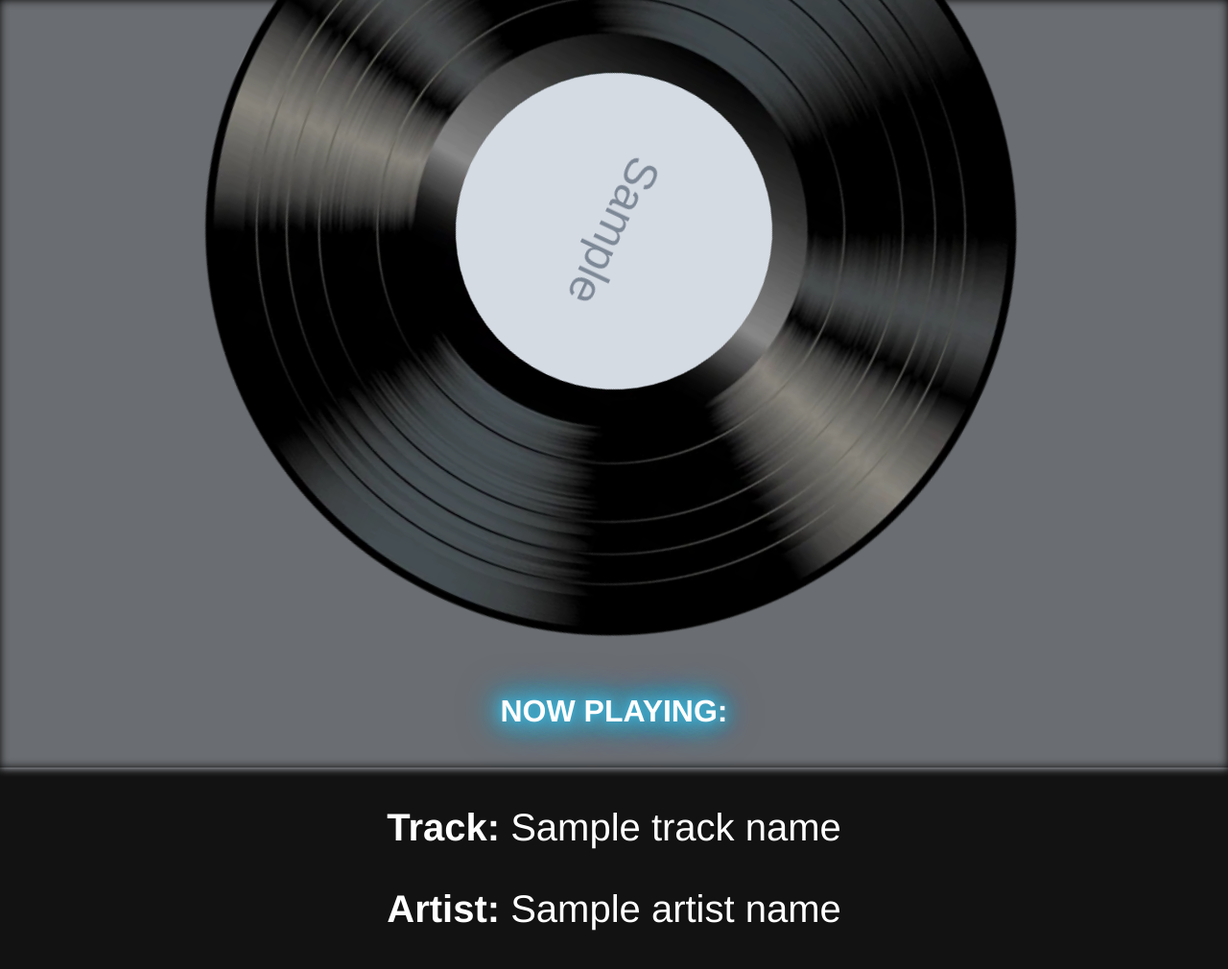
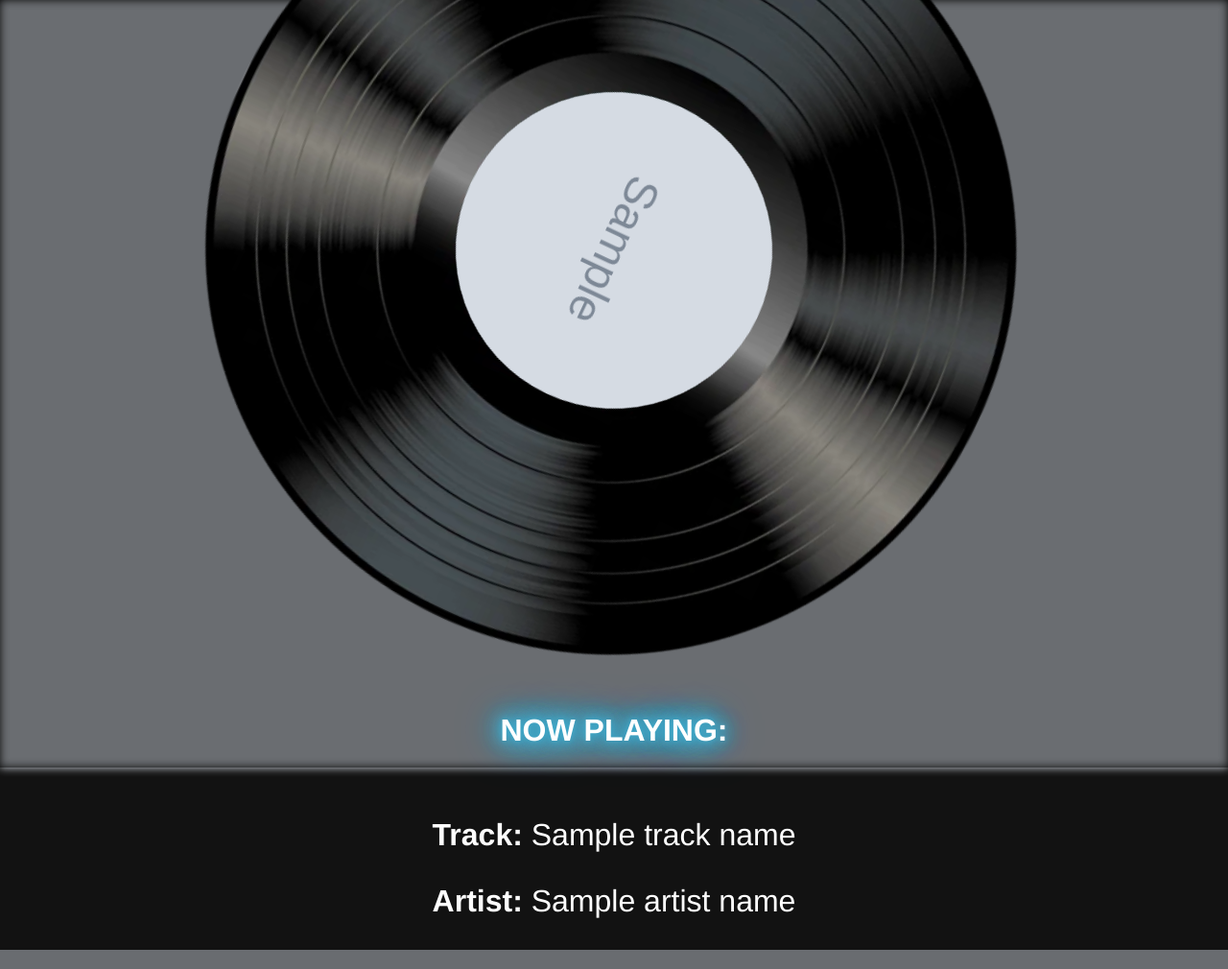
Before and after one commit to gurkenpeter/Spotiview, a Flask app: template templates/index.html in a window 1280 px wide. Shown: the whole page at 96% size. Run offline with Flask 3, Linux system fonts and the light colour scheme; the template is opened without the code that fills it: most values are stand-ins (such as "Sample title", 1, 10 or a date in 2020); grey boxes marked "Sample" are stand-in pictures; parts of the project's set-up code (start-up, migrations or seed data) failed here and were passed over.

Commit message:
Update index.html

```diff
--- a/templates/index.html
+++ b/templates/index.html
@@ -79,8 +79,8 @@
         }
 
         .track-details {
-            font-size: 2.5em; /* Größere Schriftgröße */
-            margin-top: 20px; /* Abstand nach oben für die Track-Informationen */
+            font-size: 2em; /* Größere Schriftgröße */
+            margin-top: 10px; /* Abstand nach oben für die Track-Informationen */
         }
 
         a {
```
